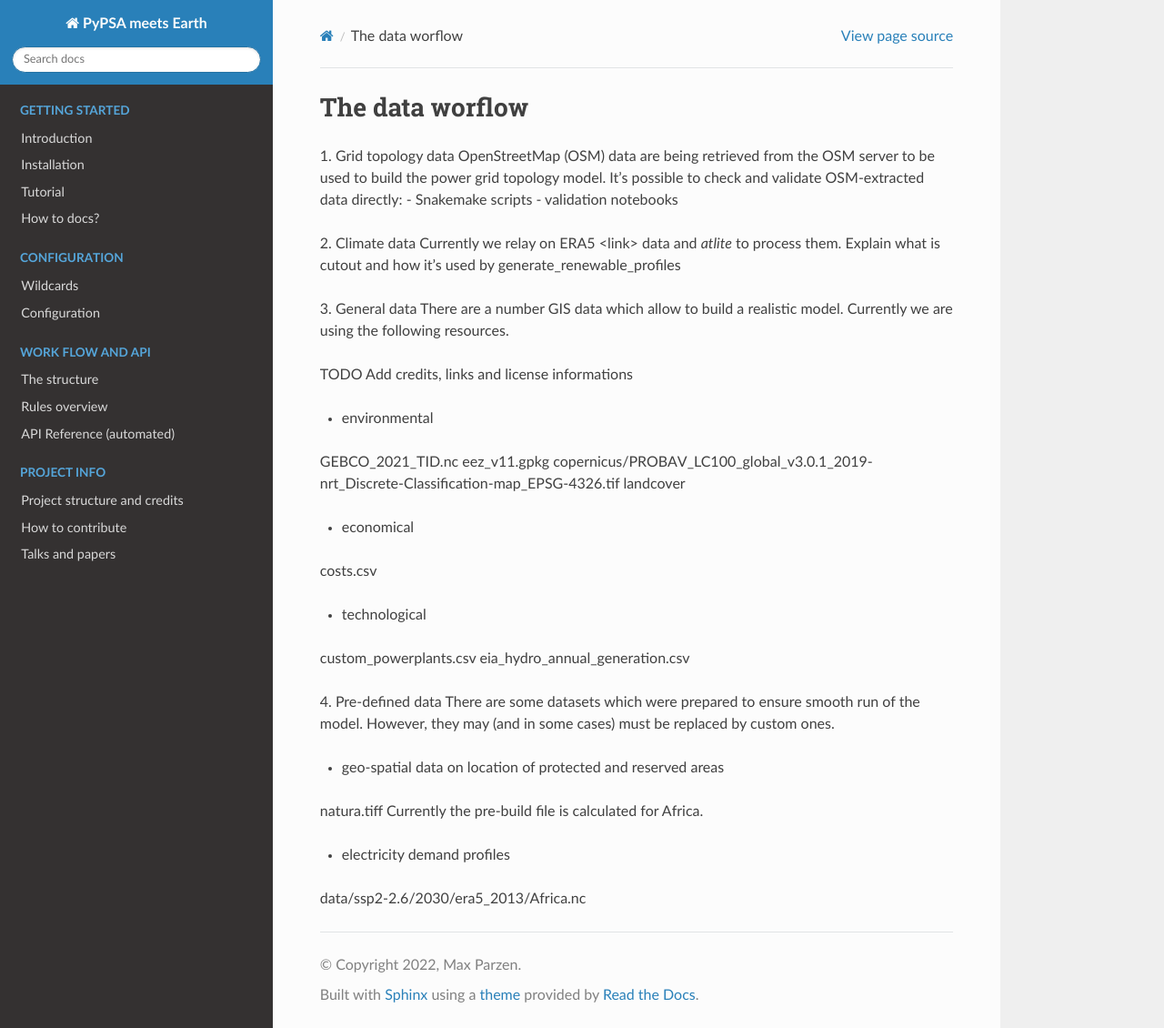
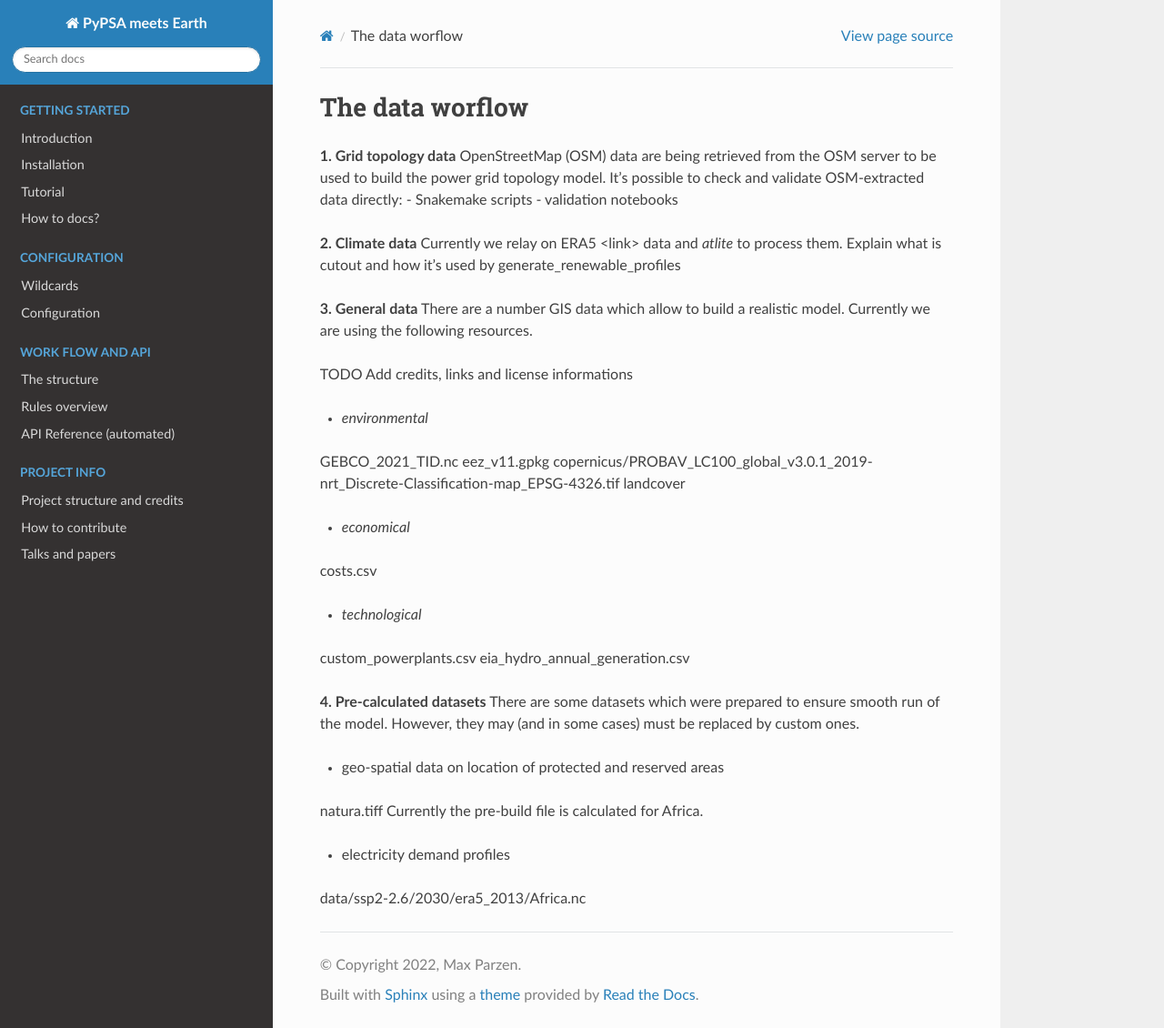
Before and after one commit to pypsa-meets-earth/pypsa-earth, a Sphinx documentation site: the page built from doc/data_workflow.rst, in a window 1280 px wide and 1130 px high. Shown: the whole window at 91% size. Built offline with Sphinx 7.4.7 and the Read the Docs theme 2.0.0, drawn with Linux system fonts in a browser that asks for light colours; pages that are not in the unit, such as notebooks, are missing from menus; the version number could not be read and is left out.

Commit message:
Improve formatting

```diff
--- a/doc/data_workflow.rst
+++ b/doc/data_workflow.rst
@@ -9,38 +9,39 @@
 The data worflow
 ##########################################
 
-1. Grid topology data
+**1. Grid topology data**
 OpenStreetMap (OSM) data are being retrieved from the OSM server to be used to build the power grid topology model.
 It's possible to check and validate OSM-extracted data directly:
 - Snakemake scripts
 - validation notebooks
 
-2. Climate data
+**2. Climate data**
 Currently we relay on ERA5 <link> data and `atlite` to process them.
 Explain what is cutout and how it's used by generate_renewable_profiles
 
-3. General data
+**3. General data**
 There are a number GIS data which allow to build a realistic model. Currently we are using the following resources.
 
 TODO Add credits, links and license informations
 
-- environmental
+- *environmental*
 GEBCO_2021_TID.nc
 eez_v11.gpkg
 copernicus/PROBAV_LC100_global_v3.0.1_2019-nrt_Discrete-Classification-map_EPSG-4326.tif
 landcover
 
-- economical
+- *economical*
 costs.csv
 
-- technological
+- *technological*
 custom_powerplants.csv
 eia_hydro_annual_generation.csv
 
-4. Pre-defined data
+**4. Pre-calculated datasets**
 There are some datasets which were prepared to ensure smooth run of the model. However, they may (and in some cases) must be replaced by custom ones.
 
 - geo-spatial data on location of protected and reserved areas
+
 natura.tiff
 Currently the pre-build file is calculated for Africa.
 
```
